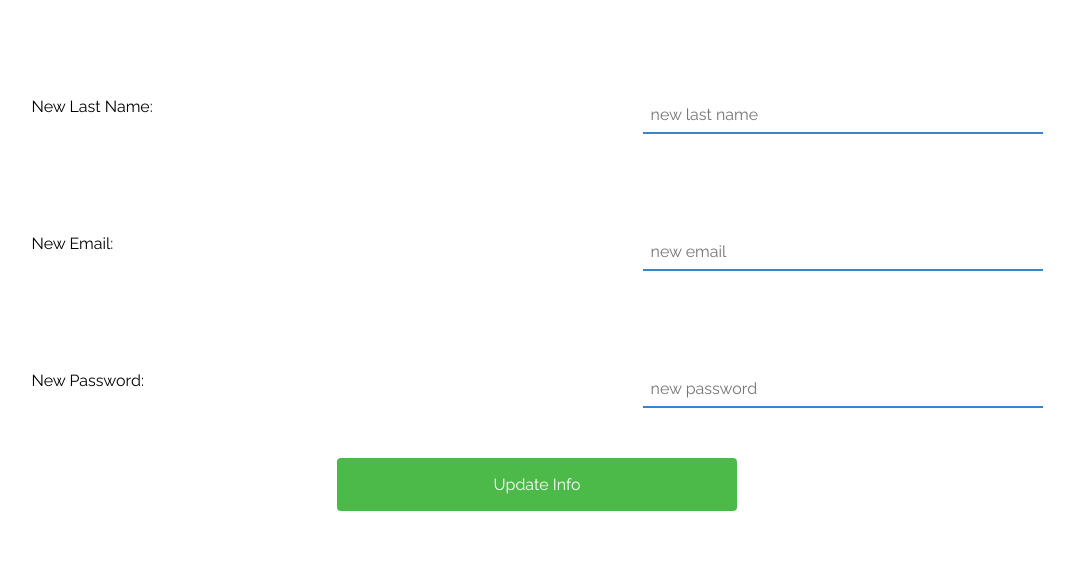
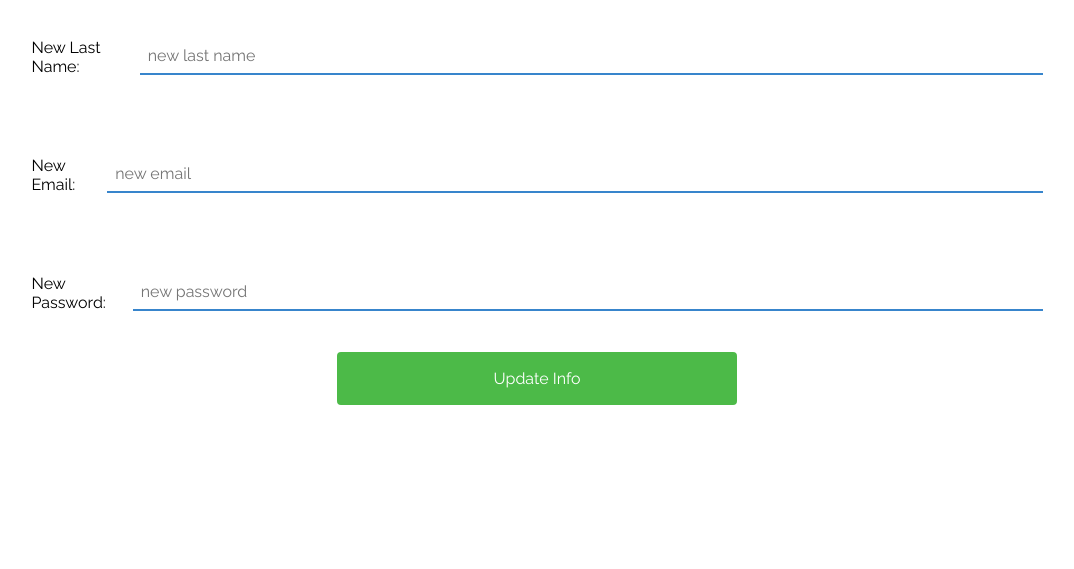
Before and after one commit to yinghuaho/MSFB-EB-Game, a website: page view/profile.html in a window 1280 px wide. Shown: the part 650-1219 px from the top of the page, without its empty margins (103-1177 px from the left). After the commit the page ends 1113 px from the top, so only its background shows below. Drawn offline with nearby package versions, Linux system fonts and the light colour scheme; files that its build step writes are made by us from their sources.

Commit message:
fixed some styling on profile page

```diff
--- a/css/profile.scss
+++ b/css/profile.scss
@@ -19,7 +19,7 @@
 .settingElement{
   display:flex;
   justify-content: space-between;
-  margin:50px 0px 50px 0px;
+  margin:40px 0px 40px 0px;
     &:first-child{
       margin-top:0px;
     }
@@ -27,7 +27,6 @@
 
 .profile-input {
   width: 100%;
-  max-width: 400px;
   .newinfo-input {
     font-family: 'Raleway', sans-serif;
     font-size: 1em;
```
Also changed, not shown: css/css/profile.css, 1 other file.
